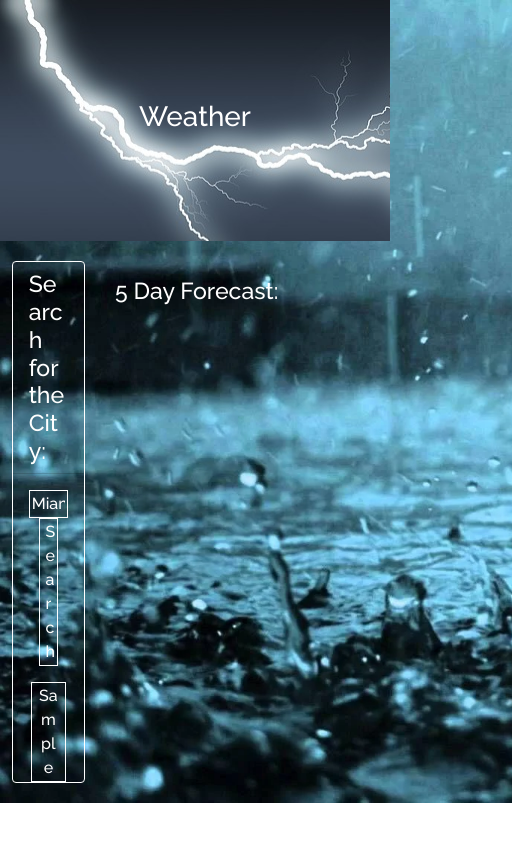
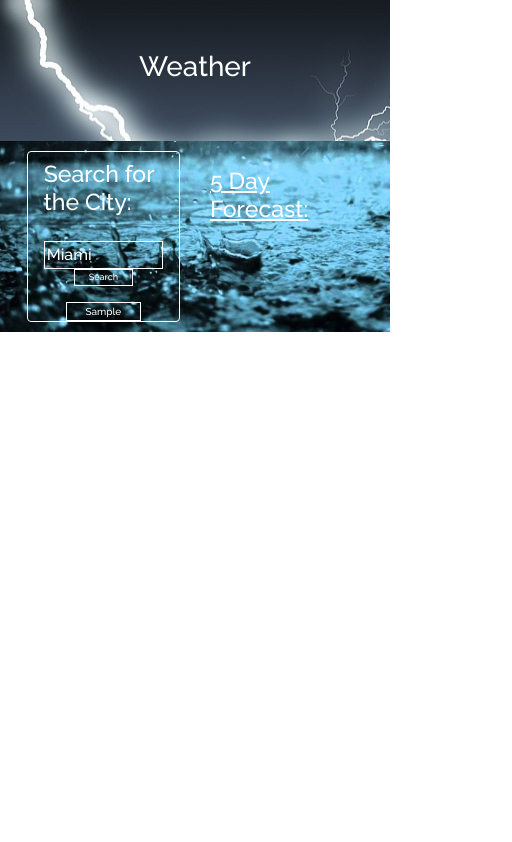
Before and after one commit to crandonbruz/weather-app, a plain HTML site: page index.html in a window 390 px wide. Both pictures are taken after typing "Sample" into the empty fields and a click on the button "Search". Shown: the whole page, 512 px wide, since content can reach past the window. Drawn offline with nearby package versions, Linux system fonts and the light colour scheme; no server answers.

Commit message:
made weather app mobile responsive

```diff
--- a/assets/css/style.css
+++ b/assets/css/style.css
@@ -10,7 +10,7 @@
 
 header {
   text-align: center;
-  background-image: url('../images/lightening.jpg');
+  background-image: url("../images/lightening.jpg");
   padding: 100px;
 }
 
@@ -30,7 +30,7 @@ main {
   color: bold var(--dark);
 }
 
-.card{
+.card {
   background-color: transparent;
   border: 1px solid var(--white);
 }
@@ -51,7 +51,7 @@ li {
   display: block;
   background-color: transparent;
 }
-::placeholder{
+::placeholder {
   color: var(--white);
   opacity: 1;
   font-weight: 400;
@@ -70,14 +70,15 @@ li {
   border: solid 1px var(--white);
   width: 50%;
 }
-.button:hover{
+.button:hover {
   background-color: gray;
 }
 
 .current-weather {
   background-color: transparent;
 }
-.col{
+
+.col {
   margin-right: -200px;
 }
 .forecast {
@@ -93,6 +94,7 @@ li {
 .right {
   width: 70%;
   padding: 0px 30px;
+  text-decoration: underline;
 }
 
 .forecast-card {
@@ -116,6 +118,62 @@ li {
   width: 50%;
 }
 
-#saved-weather button:hover{
+#saved-weather button:hover {
   background-color: gray;
 }
+
+@media screen and (max-width: 1200px) {
+  .col {
+    margin-right: 0;
+  }
+  .forecast {
+    flex-direction: column;
+    align-items: center;
+  }
+  .left,
+  .right {
+    width: 100%;
+    padding: 0 15px;
+  }
+  .forecast-card {
+    margin-bottom: 20px;
+  }
+}
+@media screen and (max-width: 768px) {
+  /* Adjust styles for smaller screens, including iPhones */
+  header {
+    padding: 50px; /* Reduce header padding for smaller screens */
+  }
+
+  main {
+    margin: 10px auto; /* Adjust main margin for smaller screens */
+  }
+
+  .col {
+    margin-right: 0; /* Remove negative margin for smaller screens */
+  }
+
+  .forecast {
+    flex-direction: column; /* Stack forecast cards vertically */
+    align-items: center; /* Center forecast cards on smaller screens */
+  }
+
+  .left,
+  .right {
+    width: 100%; /* Full width for both columns on smaller screens */
+    padding: 0 15px; /* Add padding to columns for spacing */
+  }
+
+  .forecast-card {
+    /* Adjust forecast card styles for stacked layout */
+    margin-bottom: 20px; /* Add spacing between forecast cards */
+  }
+
+  .button {
+    font-size: 9px;
+  }
+  #saved-weather button {
+    /* Adjust saved weather button styles for smaller screens */
+    font-size: 10px;
+  }
+}
```
